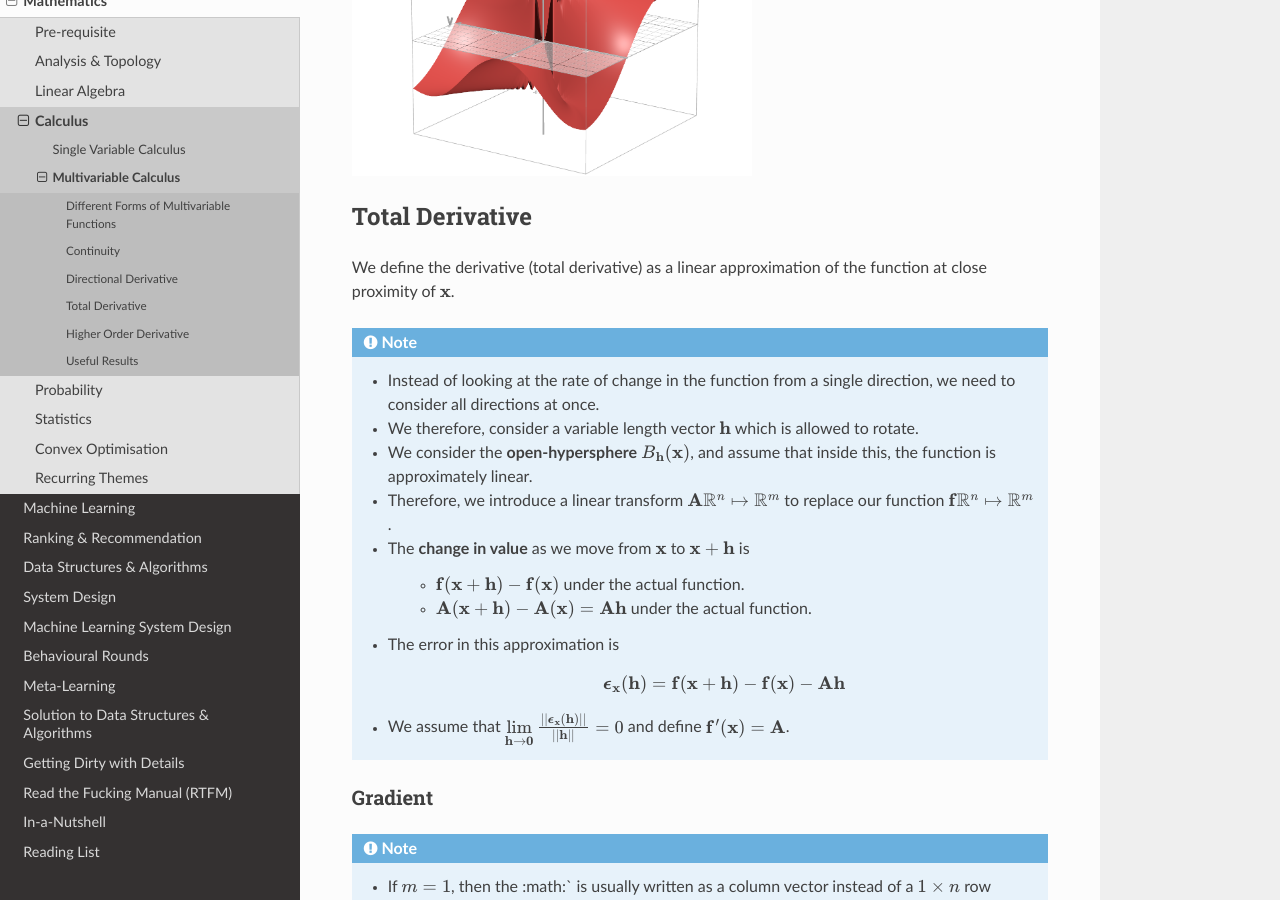
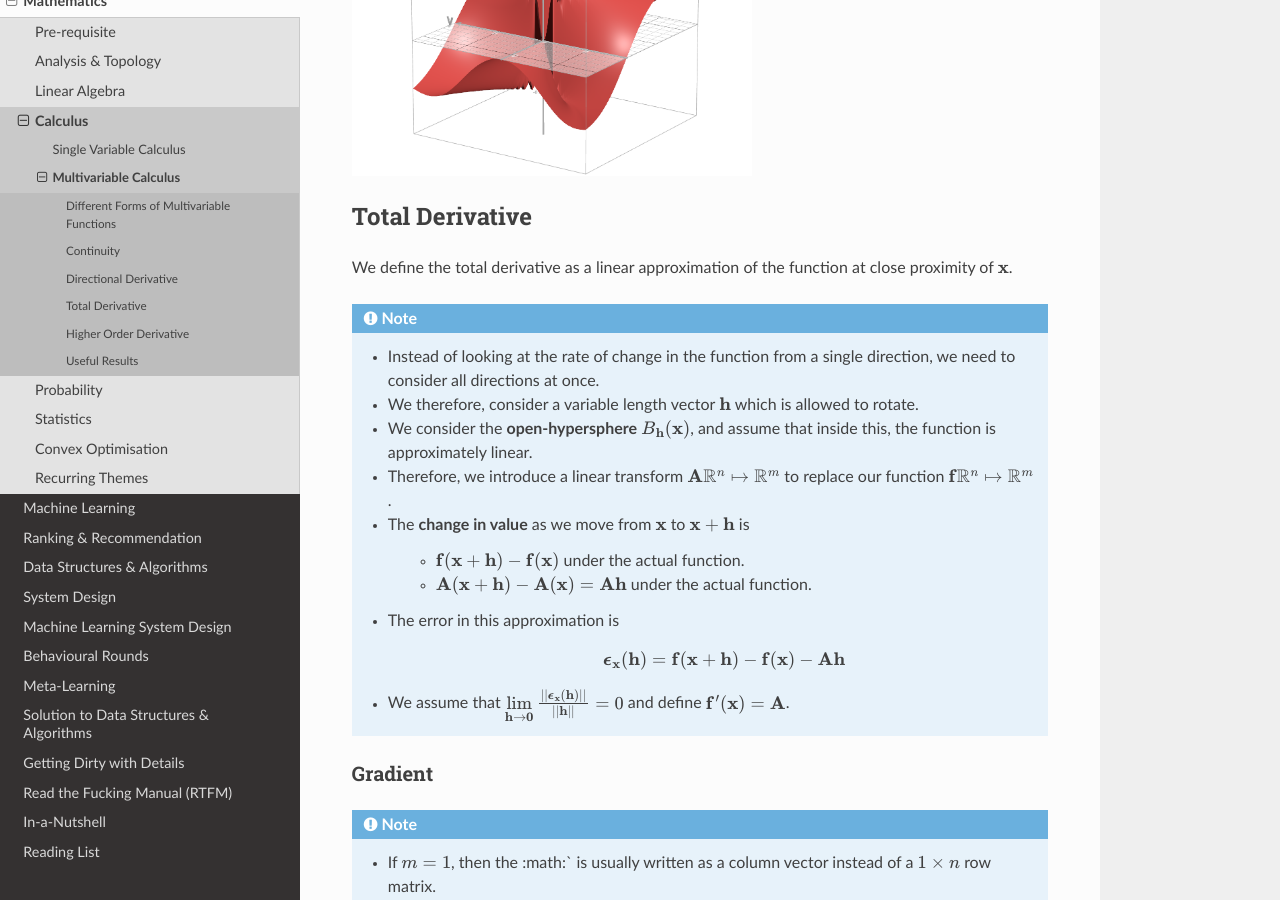
Before and after one commit to uselesstechjunks/leetcode, a Sphinx documentation site: the page built from docs/source/math/calc3/multi.rst, in a window 1280 px wide and 900 px high, scrolled down 3456 px. Built offline with Sphinx 7.4.7 and the Read the Docs theme 2.0.0, drawn with Linux system fonts in a browser that asks for light colours.

Commit message:
Update multi.rst

```diff
--- a/docs/source/math/calc3/multi.rst
+++ b/docs/source/math/calc3/multi.rst
@@ -100,7 +100,7 @@ Example
 **********************************************************
 Total Derivative
 **********************************************************
-We define the derivative (total derivative) as a linear approximation of the function at close proximity of :math:`\mathbf{x}`.
+We define the total derivative as a linear approximation of the function at close proximity of :math:`\mathbf{x}`.
 
 .. note::
 	* Instead of looking at the rate of change in the function from a single direction, we need to consider all directions at once.
```
